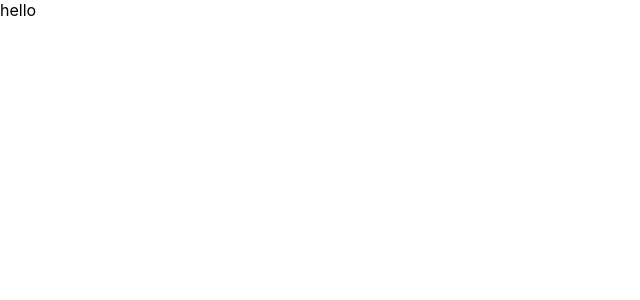
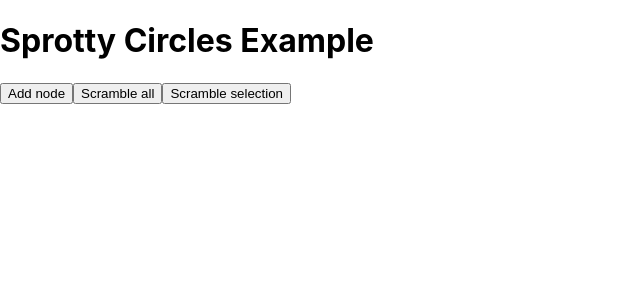
Before and after one commit to tunesmith/sprotty-nextjs, a Next.js app: page /sprotty in a window 1280 px wide. Shown: the top 300 px of the page, without its empty margins (0-640 px from the left). Built offline with nearby package versions, Linux system fonts and the light colour scheme.

Commit message:
Simplified jsx from example html

```diff
--- a/src/components/Sprotty.tsx
+++ b/src/components/Sprotty.tsx
@@ -1,5 +1,17 @@
 const Sprotty = () => {
-    return <div>hello</div>
-}
+  return (
+    <div>
+      <h1>Sprotty Circles Example</h1>
+      <p>
+        <button id="addNode">Add node</button>
+        <button id="scrambleAll">Scramble all</button>
+        <button id="scrambleSelection">Scramble selection</button>
+      </p>
+      <div>
+        <div id="sprotty" className="sprotty" />
+      </div>
+    </div>
+  );
+};
 
 export default Sprotty;
```
